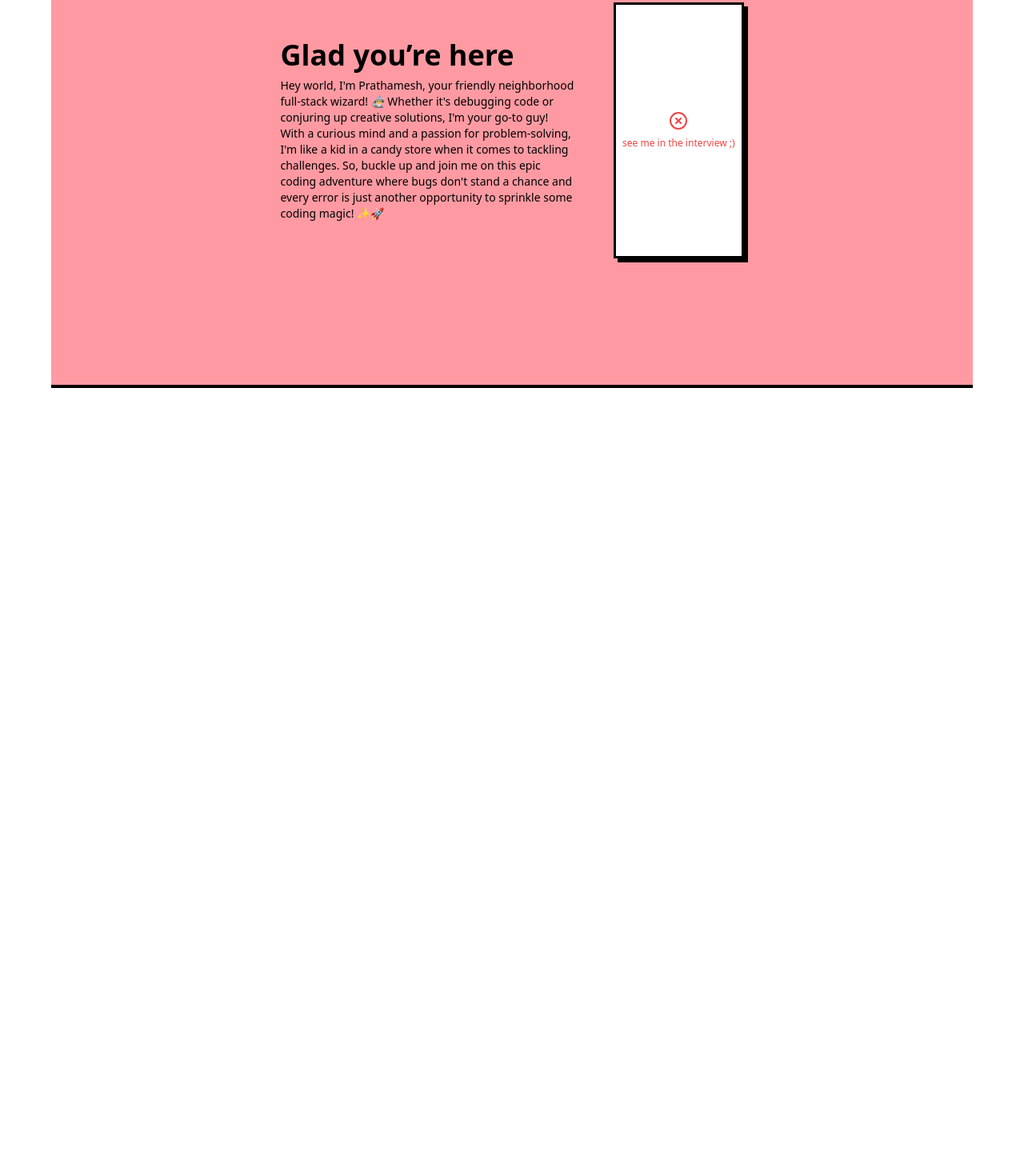
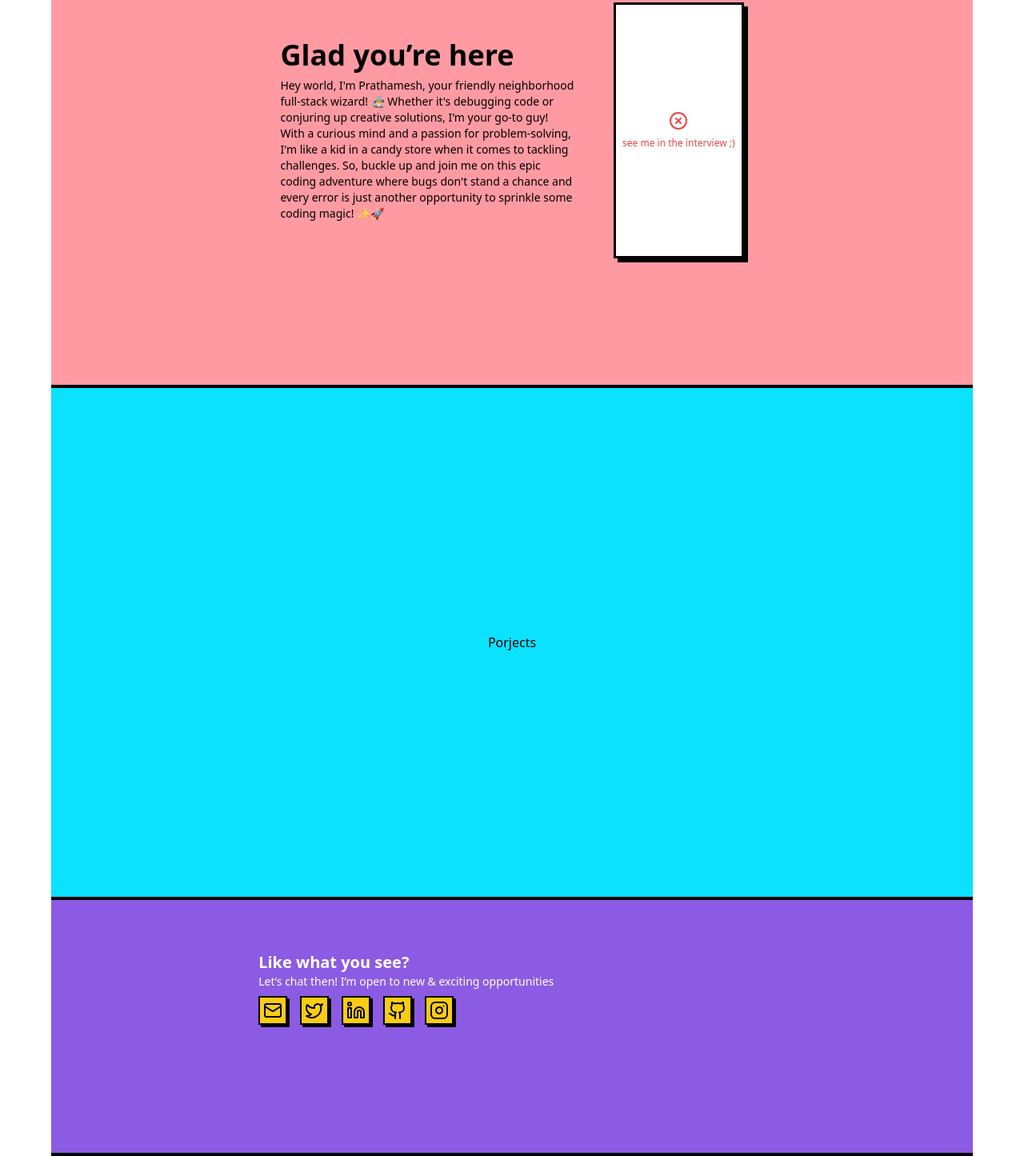
Before and after one commit to prathameshk23/portfolio, an Astro site: page / in a window 1280 px wide. Shown: the part 755-2200 px from the top of the page at 80% size. Before the commit the page ends 1240 px from the top, so only its background shows below. Built offline with nearby package versions, Linux system fonts and the light colour scheme; Astro itself is replaced by a stand-in of ours.

Commit message:
add contact

```diff
--- /dev/null
+++ b/src/components/Contact.astro
@@ -0,0 +1,123 @@
+---
+
+---
+
+<main
+  class="flex min-h-[40vh] min-w-[90vw] justify-center border-b-[4px] border-black bg-[#8c5be4]"
+  id="contact"
+>
+  <section class="my-16 flex w-[55%] flex-col items-start justify-start">
+    <div class="text-xl font-bold text-white">Like what you see?</div>
+    <div class="text-sm text-white">
+      Let’s chat then! I’m open to new & exciting opportunities
+    </div>
+    <div class="my-2 flex gap-4">
+      <div
+        class="shadow-bottom-right border-[2px] border-black bg-yellow-400 p-1"
+      >
+        <svg
+          xmlns="http://www.w3.org/2000/svg"
+          width="24"
+          height="24"
+          viewBox="0 0 24 24"
+          fill="none"
+          stroke="currentColor"
+          stroke-width="2"
+          stroke-linecap="round"
+          stroke-linejoin="round"
+          class="lucide lucide-mail"
+          ><rect width="20" height="16" x="2" y="4" rx="2"></rect><path
+            d="m22 7-8.97 5.7a1.94 1.94 0 0 1-2.06 0L2 7"></path></svg
+        >
+      </div>
+      <div
+        class="shadow-bottom-right border-[2px] border-black bg-yellow-400 p-1"
+      >
+        <svg
+          xmlns="http://www.w3.org/2000/svg"
+          width="24"
+          height="24"
+          viewBox="0 0 24 24"
+          fill="none"
+          stroke="currentColor"
+          stroke-width="2"
+          stroke-linecap="round"
+          stroke-linejoin="round"
+          class="lucide lucide-twitter"
+          ><path
+            d="M22 4s-.7 2.1-2 3.4c1.6 10-9.4 17.3-18 11.6 2.2.1 4.4-.6 6-2C3 15.5.5 9.6 3 5c2.2 2.6 5.6 4.1 9 4-.9-4.2 4-6.6 7-3.8 1.1 0 3-1.2 3-1.2z"
+          ></path></svg
+        >
+      </div>
+      <div
+        class="shadow-bottom-right border-[2px] border-black bg-yellow-400 p-1"
+      >
+        <svg
+          xmlns="http://www.w3.org/2000/svg"
+          width="24"
+          height="24"
+          viewBox="0 0 24 24"
+          fill="none"
+          stroke="currentColor"
+          stroke-width="2"
+          stroke-linecap="round"
+          stroke-linejoin="round"
+          class="lucide lucide-linkedin"
+          ><path
+            d="M16 8a6 6 0 0 1 6 6v7h-4v-7a2 2 0 0 0-2-2 2 2 0 0 0-2 2v7h-4v-7a6 6 0 0 1 6-6z"
+          ></path><rect width="4" height="12" x="2" y="9"></rect><circle
+            cx="4"
+            cy="4"
+            r="2"></circle></svg
+        >
+      </div>
+      <div
+        class="shadow-bottom-right border-[2px] border-black bg-yellow-400 p-1"
+      >
+        <svg
+          xmlns="http://www.w3.org/2000/svg"
+          width="24"
+          height="24"
+          viewBox="0 0 24 24"
+          fill="none"
+          stroke="currentColor"
+          stroke-width="2"
+          stroke-linecap="round"
+          stroke-linejoin="round"
+          class="lucide lucide-github"
+          ><path
+            d="M15 22v-4a4.8 4.8 0 0 0-1-3.5c3 0 6-2 6-5.5.08-1.25-.27-2.48-1-3.5.28-1.15.28-2.35 0-3.5 0 0-1 0-3 1.5-2.64-.5-5.36-.5-8 0C6 2 5 2 5 2c-.3 1.15-.3 2.35 0 3.5A5.403 5.403 0 0 0 4 9c0 3.5 3 5.5 6 5.5-.39.49-.68 1.05-.85 1.65-.17.6-.22 1.23-.15 1.85v4"
+          ></path><path d="M9 18c-4.51 2-5-2-7-2"></path></svg
+        >
+      </div>
+      <div
+        class="shadow-bottom-right border-[2px] border-black bg-yellow-400 p-1"
+      >
+        <svg
+          xmlns="http://www.w3.org/2000/svg"
+          width="24"
+          height="24"
+          viewBox="0 0 24 24"
+          fill="none"
+          stroke="currentColor"
+          stroke-width="2"
+          stroke-linecap="round"
+          stroke-linejoin="round"
+          class="lucide lucide-instagram"
+          ><rect width="20" height="20" x="2" y="2" rx="5" ry="5"></rect><path
+            d="M16 11.37A4 4 0 1 1 12.63 8 4 4 0 0 1 16 11.37z"></path><line
+            x1="17.5"
+            x2="17.51"
+            y1="6.5"
+            y2="6.5"></line></svg
+        >
+      </div>
+    </div>
+  </section>
+
+  <style>
+    .shadow-bottom-right {
+      box-shadow: 3px 3px 0px 0px rgba(0, 0, 0, 1);
+    }
+  </style>
+</main>
--- a/src/components/Header.astro
+++ b/src/components/Header.astro
@@ -3,20 +3,20 @@
 ---
 
 <main
-  class="bg-[#8c5be4] min-h-[75vh] border-b-[4px] border-black min-w-[90vw]"
+  class="min-h-[75vh] min-w-[90vw] border-b-[4px] border-black bg-[#8c5be4]"
 >
-  <section class="flex justify-center items-center my-6">
+  <section class="my-6 flex items-center justify-center">
     <nav
-      class="text-xs flex justify-between items-center bg-[#ffd567] w-[55%] border-black border-[3px] px-40 gap-2 py-4"
+      class="flex w-[55%] items-center justify-between gap-2 border-[3px] border-black bg-[#ffd567] px-40 py-4 text-xs"
     >
-      <a href="#">My Story</a>
-      <a href="#">Selected Work</a>
-      <a href="#">Reach Out</a>
+      <a href="#home">My Story</a>
+      <a href="#work">My Projects</a>
+      <a href="#contact">Reach Out</a>
     </nav>
   </section>
-  <section class="flex flex-col justify-center items-center">
+  <section class="flex flex-col items-center justify-center">
     <div
-      class="shadow-bottom-right bg-white w-[55%] min-h-[55vh] flex flex-col justify-center items-center border-[3px] border-black"
+      class="shadow-bottom-right flex min-h-[55vh] w-[55%] flex-col items-center justify-center border-[3px] border-black bg-white"
     >
       <div class="text-3xl font-bold">&lt;Hey there /&gt;</div>
       <div class="text-xl">
--- a/src/components/Hero.astro
+++ b/src/components/Hero.astro
@@ -3,7 +3,8 @@
 ---
 
 <main
-  class="flex min-h-[80vh] max-w-[90vw] items-center justify-center border-b-[4px] border-black bg-[#ff9aa2]"
+  class="flex min-h-[80vh] min-w-[90vw] max-w-[90vw] items-center justify-center border-b-[4px] border-black bg-[#ff9aa2]"
+  id="home"
 >
   <section class="flex flex-row items-center justify-center gap-[3rem]">
     <div class="flex w-[32%] flex-col gap-2">
--- /dev/null
+++ b/src/components/Projects.astro
@@ -0,0 +1,16 @@
+---
+
+---
+
+<main
+  class="flex min-h-[80vh] min-w-[90vw] items-center justify-center border-b-[4px] border-black bg-[#0ae2ff]"
+  id="work"
+>
+  <div>Porjects</div>
+</main>
+
+<style>
+  .shadow-bottom-right {
+    box-shadow: 5px 5px 0px 0px rgba(0, 0, 0, 1);
+  }
+</style>
--- a/src/layouts/Layout.astro
+++ b/src/layouts/Layout.astro
@@ -1,4 +1,5 @@
 ---
+import { ViewTransitions } from "astro:transitions";
 interface Props {
   title: string;
 }
@@ -15,8 +16,14 @@ const { title } = Astro.props;
     <link rel="icon" type="image/svg+xml" href="/favicon.svg" />
     <meta name="generator" content={Astro.generator} />
     <title>{title}</title>
+    <ViewTransitions />
   </head>
   <body>
     <slot />
+    <style is:global>
+      :root {
+        scroll-behavior: smooth;
+      }
+    </style>
   </body>
 </html>
--- a/src/pages/index.astro
+++ b/src/pages/index.astro
@@ -2,6 +2,8 @@
 import Layout from "../layouts/Layout.astro";
 import Header from "../components/Header.astro";
 import Hero from "../components/Hero.astro";
+import Projects from "../components/Projects.astro";
+import Contact from "../components/Contact.astro";
 ---
 
 <Layout title="Prathamesh Kulkarni">
@@ -9,6 +11,8 @@ import Hero from "../components/Hero.astro";
     <section class="flex flex-col items-center justify-center">
       <Header />
       <Hero />
+      <Projects />
+      <Contact />
     </section>
   </main>
 </Layout>
```
